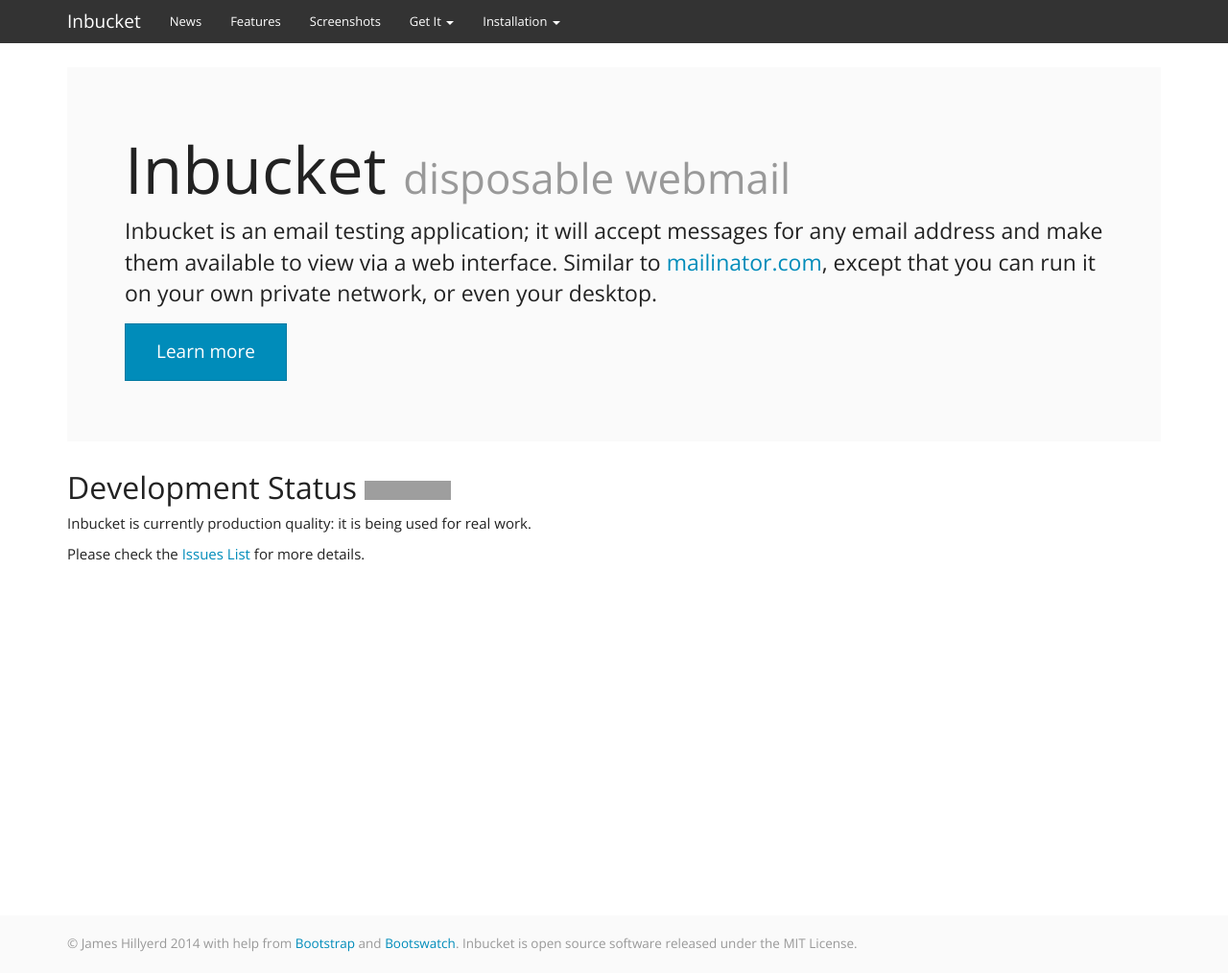
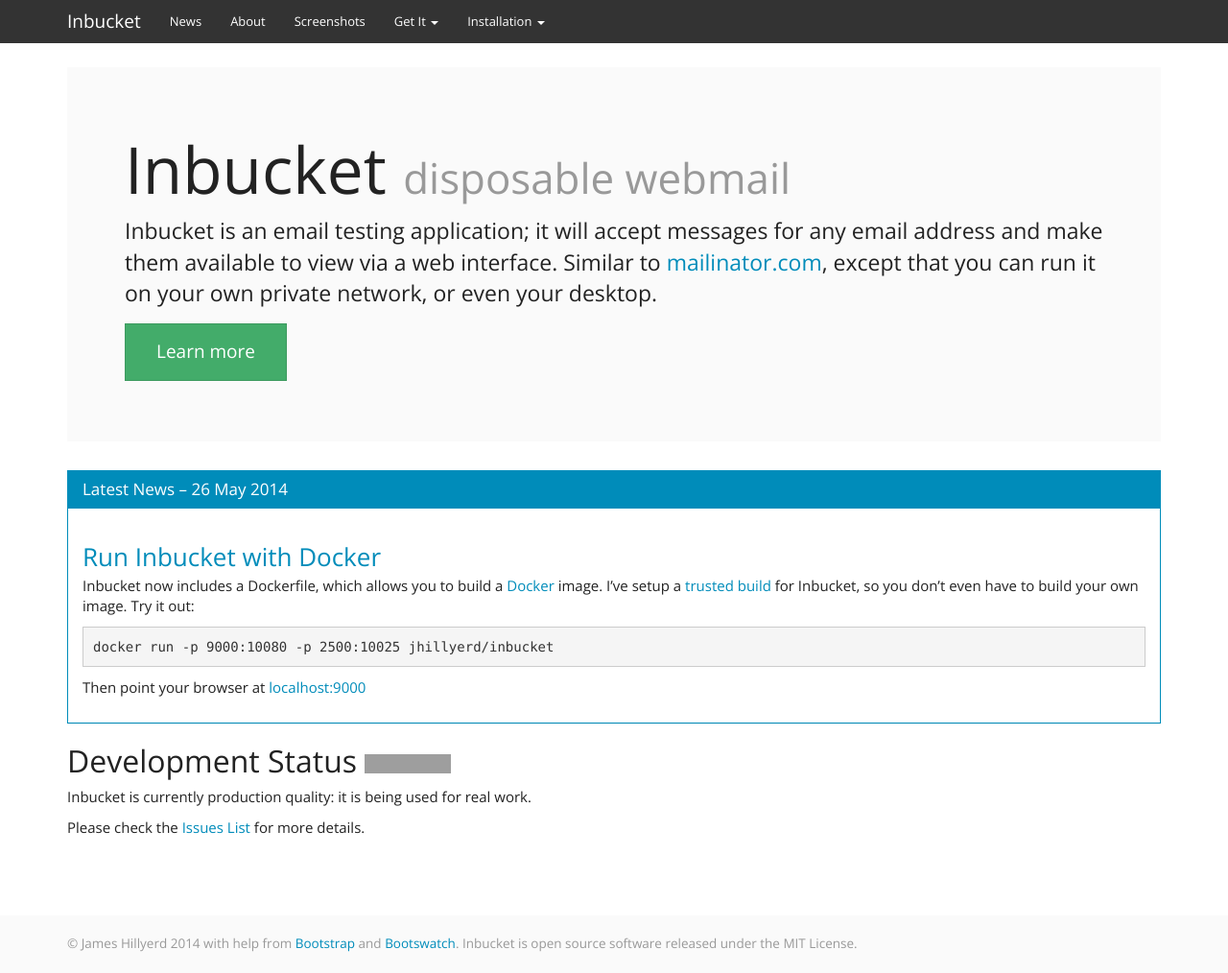
Before and after one commit to inbucket/inbucket.org, a Jekyll site: the page built from index.html, in a window 1280 px wide and 1014 px high. Shown: the whole window at 96% size. Built offline with Jekyll 4.4.1, drawn with Linux system fonts in a browser that asks for light colours; nearby versions of some CDN libraries; grey boxes are pictures that could not be loaded.

Commit message:
More site arrangement
- Rename Features to About
- Put latest blog post on front page

```diff
--- a/_config.yml
+++ b/_config.yml
@@ -16,7 +16,7 @@
 name: Inbucket
 navbar:
   - {group: news, label: "News", path: "/news/"}
-  - {group: features, label: "Features", path: "/features/"}
+  - {group: about, label: "About", path: "/about/"}
   - {group: screenshots, label: "Screenshots", path: "/screenshots/"}
 
 # Blog Config
--- a/css/inbucket.css
+++ b/css/inbucket.css
@@ -46,7 +46,6 @@
 }
 .blog-post-title {
   margin-bottom: 5px;
-  font-size: 40px;
 }
 .blog-post-meta {
   margin-bottom: 20px;
--- a/index.html
+++ b/index.html
@@ -13,11 +13,23 @@
     that you can run it on your own private network, or even your desktop.
   </p>
   <p>
-    <a class="btn btn-primary btn-lg" role="button"
-      href="{{BASE_PATH}}/features/">Learn more</a>
+    <a class="btn btn-success btn-lg" role="button"
+      href="{{BASE_PATH}}/about/">Learn more</a>
   </p>
 </div>
 
+{% if site.posts.size > 0 %}
+  {% assign post = site.posts[0] %}
+  <div class="panel panel-primary">
+    <div class="panel-heading">
+      <h2 class="panel-title">Latest News &ndash; {{post.date | date_to_string}}</h2>
+    </div>
+    <div class="panel-body">
+      <h3 class="blog-post-title"><a href="{{post.url}}">{{post.title}}</a></h3>
+      {{post.content}}
+    </div>
+  </div>
+{% endif %}
 
 <h2>
   Development Status
```
Also changed, not shown: about/index.md (renamed from features/index.md, +2 -2 lines).
